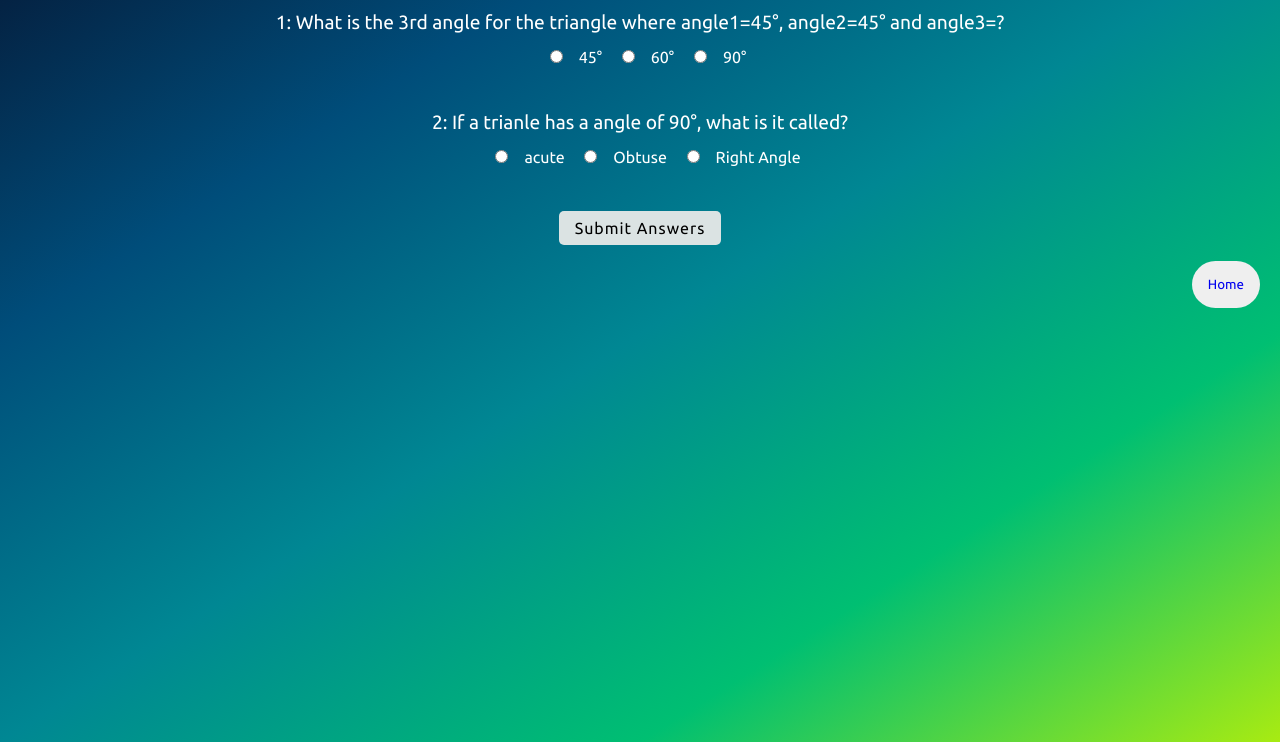
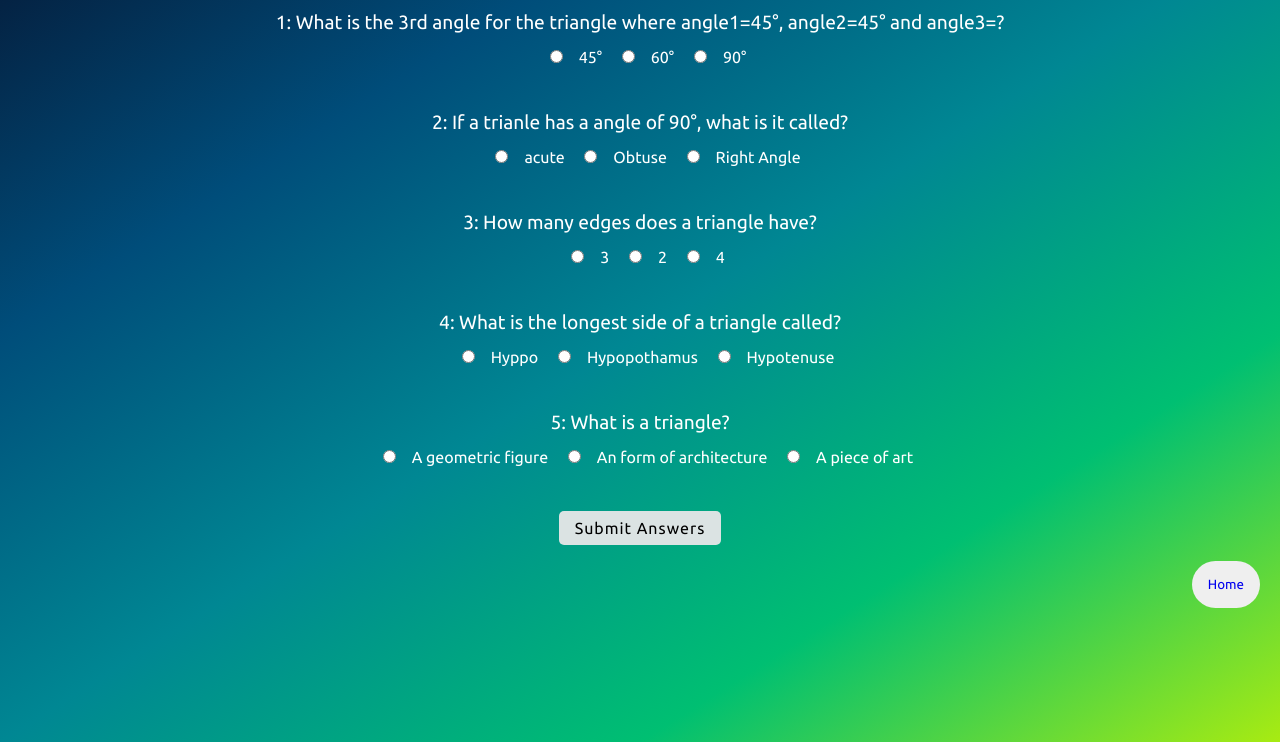
Before and after one commit to purushothama-k/Fun-with-Triangles-mark-12-, a plain HTML site: page Fun with Triangles(mark 12)/trianglequiz.html in a window 1280 px wide. Shown: the part 74-816 px from the top of the page. Drawn offline with Linux system fonts and the light colour scheme.

```diff
--- a/Fun with Triangles(mark 12)/trianglequiz.html
+++ b/Fun with Triangles(mark 12)/trianglequiz.html
@@ -5,9 +5,12 @@
     <meta http-equiv="X-UA-Compatible" content="IE=edge" />
     <meta name="viewport" content="width=device-width, initial-scale=1.0" />
     <link rel="stylesheet" href="trianglequiz.css" />
-    <link rel="preconnect" href="https://fonts.googleapis.com">
-    <link rel="preconnect" href="https://fonts.gstatic.com" crossorigin>
-    <link href="https://fonts.googleapis.com/css2?family=Ubuntu:wght@400;700&display=swap" rel="stylesheet">
+    <link rel="preconnect" href="https://fonts.googleapis.com" />
+    <link rel="preconnect" href="https://fonts.gstatic.com" crossorigin />
+    <link
+      href="https://fonts.googleapis.com/css2?family=Ubuntu:wght@400;700&display=swap"
+      rel="stylesheet"
+    />
     <title>Triangle Quiz</title>
   </head>
   <body>
@@ -17,8 +20,8 @@
         <!-- 1st question -->
         <div class="question-container">
           <p>
-           1: What is the 3rd angle for the triangle where angle1=45°, angle2=45°
-            and angle3=?
+            1: What is the 3rd angle for the triangle where angle1=45°,
+            angle2=45° and angle3=?
           </p>
           <label><input type="radio" name="question1" value="45°" />45°</label>
           <label><input type="radio" name="question1" value="60°" />60°</label>
@@ -38,13 +41,65 @@
             Angle</label
           >
         </div>
+
+        <div class="question-container">
+          <p>3: How many edges does a triangle have?</p>
+          <label><input type="radio" name="question3" value="3" />3</label>
+          <label><input type="radio" name="question3" value="2" />2</label>
+          <label><input type="radio" name="question3" value="4" />4</label>
+        </div>
+
+        <div class="question-container">
+          <p>4: What is the longest side of a triangle called?</p>
+          <label
+            ><input type="radio" name="question4" value="Hyppo" />Hyppo</label
+          >
+          <label
+            ><input
+              type="radio"
+              name="question4"
+              value="Hypopothamus"
+            />Hypopothamus</label
+          >
+          <label
+            ><input
+              type="radio"
+              name="question4"
+              value="Hypotenuse"
+            />Hypotenuse</label
+          >
+        </div>
+
+        <div class="question-container">
+          <p>5: What is a triangle?</p>
+          <label
+            ><input type="radio" name="question5" value="A geometric figure" />A
+            geometric figure</label
+          >
+          <label
+            ><input
+              type="radio"
+              name="question5"
+              value="An form of
+            architecture"
+            />An form of architecture</label
+          >
+          <label
+            ><input
+              type="radio"
+              name="question5"
+              value="A piece
+            of art"
+            />A piece of art</label
+          >
+        </div>
       </form>
       <button class="submit-answer-btn">Submit Answers</button>
       <div class="op"></div>
     </div>
     <div class="home">
-      <button class="home_btn"> <a href="main.html">Home</a> </button>
-  </div>
+      <button class="home_btn"><a href="main.html">Home</a></button>
+    </div>
     <script src="trianglequiz.js"></script>
   </body>
 </html>
--- a/Fun with Triangles(mark 12)/trianglequiz.js
+++ b/Fun with Triangles(mark 12)/trianglequiz.js
@@ -3,7 +3,13 @@
 const submitAnswerBtnEl = document.querySelector('.submit-answer-btn');
 const opEl = document.querySelector('.op');
 
-const rightAnswers = ['90°', 'Right Angle'];
+const rightAnswers = [
+  '90°',
+  'Right Angle',
+  '3',
+  'Hypotenuse',
+  'A geometric figure',
+];
 
 const findAnswer = function () {
   let score = 0;
```
Also changed, not shown: Fun with Triangles(mark 12)/app.js (+13 -20 lines), Fun with Triangles(mark 12)/areoftriangle.css (+17 -12 lines), Fun with Triangles(mark 12)/areoftriangle.html (+8 -5 lines), Fun with Triangles(mark 12)/areoftriangle.js (+9 -1 lines), Fun with Triangles(mark 12)/hypotenuse.html (+8 -5 lines), Fun with Triangles(mark 12)/hypotenuse.js (+9 -1 lines), Fun with Triangles(mark 12)/index.html (+8 -6 lines), Fun with Triangles(mark 12)/styles.css (+21 -13 lines).
